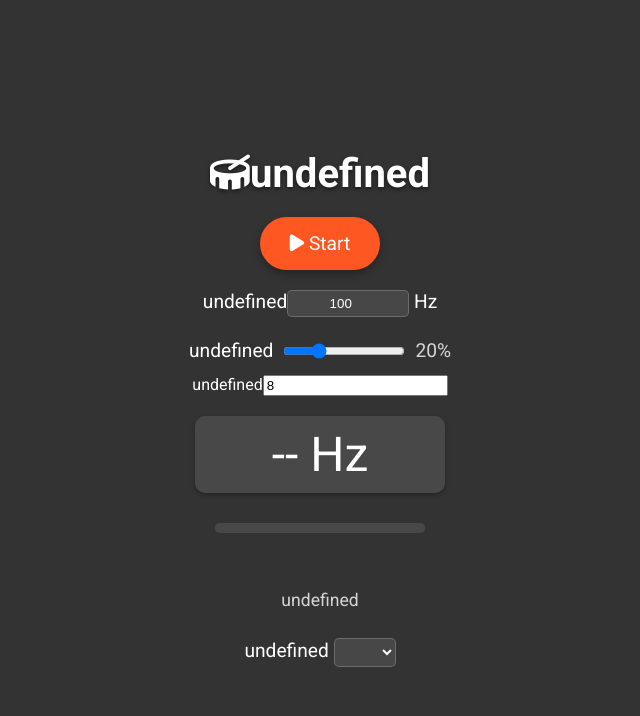
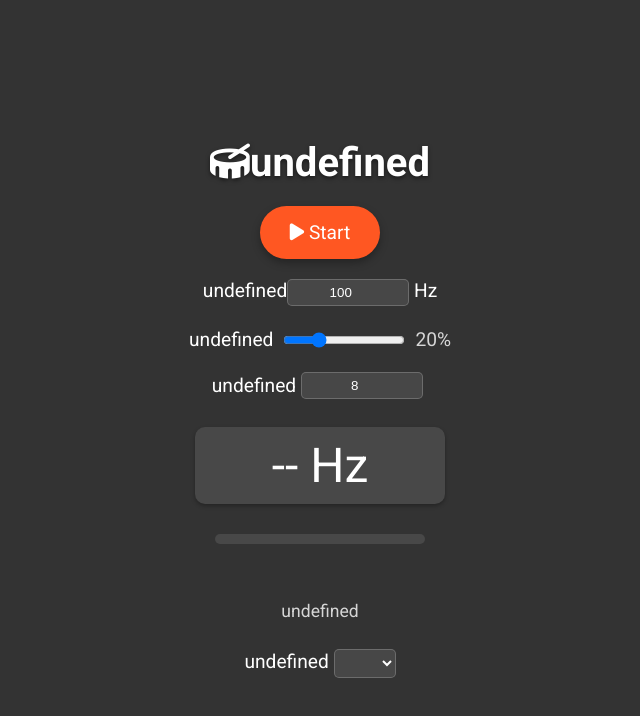
Before and after one commit to Daniil-Myalo/drum-tuner, a plain HTML site: page index.html in a window 1280 px wide. Shown: the whole page, without its empty margins (320-960 px from the left). Drawn offline with Linux system fonts and the light colour scheme.

Commit message:
style.css

```diff
--- a/CSS/style.css
+++ b/CSS/style.css
@@ -68,6 +68,22 @@ h1 {
     width: 90%;
     max-width: 600px;
 }
+
+.lug_container{
+    display: flex;
+    align-items: center;
+}
+
+.lug__input{
+    background: rgba(255,255,255,0.1);
+    color: #fff;
+    border: 1px solid rgba(255,255,255,0.2);
+    padding: 5px 10px;
+    border-radius: 5px;
+    width: 100px;
+    text-align: center;
+    margin: 0px 5px;
+}
 .lug {
     background: rgba(255,255,255,0.05);
     padding: 15px;
@@ -118,7 +134,7 @@ p {
 #targetFreqContainer{
     padding: 10px 0px 0px 0px;
 }
-#targetFreqContainer, #sensitivityContainer {
+#targetFreqContainer, #sensitivityContainer, .lng-lug__title{
     margin: 10px 0;
     font-size: 1.2em;
 }
@@ -126,7 +142,7 @@ p {
 #sensitivityContainer input{
     margin: 0px 0px 0px 10px;
 }
-#targetFreq, #rmsThreshold {
+#targetFreq, #rmsThreshold, .lug__input {
     background: rgba(255,255,255,0.1);
     color: #fff;
     border: 1px solid rgba(255,255,255,0.2);
@@ -179,7 +195,7 @@ p {
     }
     .lug { width: 100%; max-width: 300px; padding: 10px; }
     p { font-size: 0.95em;}
-    #targetFreqContainer, #sensitivityContainer { font-size: 1em; max-width: 300px}
+    #targetFreqContainer, #sensitivityContainer, .lng-lug__title { font-size: 1em; max-width: 300px}
     #sensitivityContainer{flex-wrap: wrap; justify-content: center;}
     #sensitivityContainer input, #sensitivityValue {margin: 10px 5px 0px;}
     #targetFreq, #rmsThreshold { width: 80px; }
@@ -190,7 +206,7 @@ p {
     #startButton { padding: 10px 15px; font-size: 0.9em; }
     .lug { padding: 8px; font-size: 0.9em; }
     p { font-size: 0.9em; }
-    #targetFreqContainer, #sensitivityContainer { font-size: 1em; }
+    #targetFreqContainer, #sensitivityContainer, .lng-lug__title { font-size: 1em; }
     #sensitivityContainer input, #sensitivityValue {margin: 20px 5px 0px}
     #targetFreq, #rmsThreshold { width: 70px; padding: 4px 8px; }
 }
```
